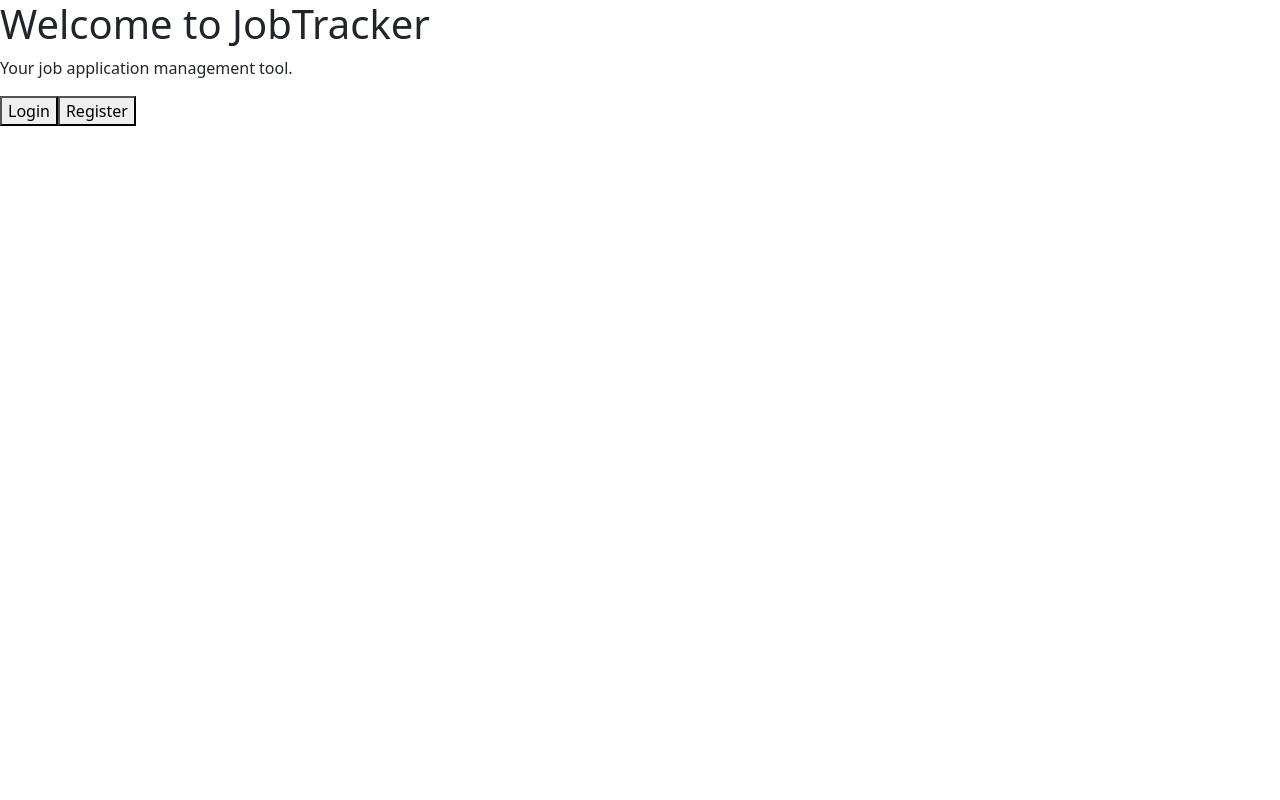
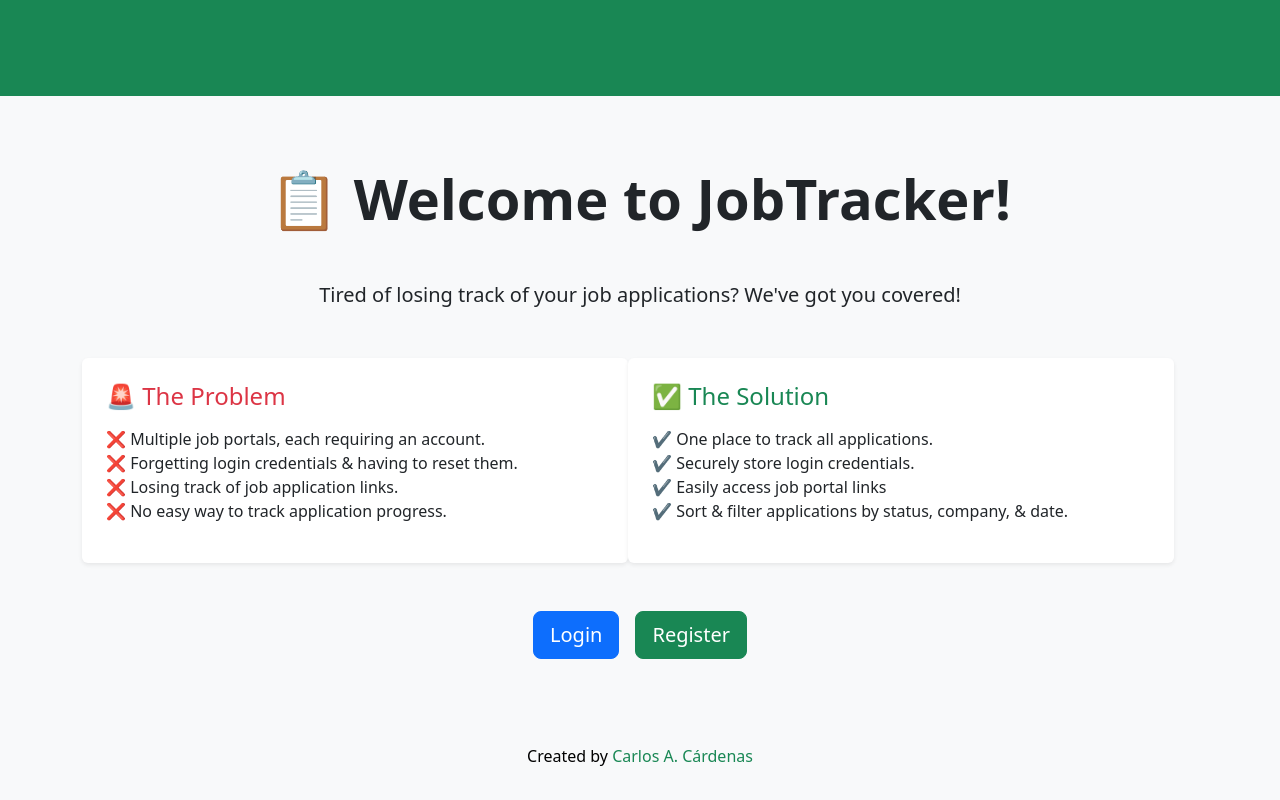
Before and after one commit to cltxvz/jobTracker, a React (Create React App) app in the folder client/: page / in a window 1280 px wide. Built offline with nearby package versions, Linux system fonts and the light colour scheme; no server answers.

Commit message:
Updated Welcome Page

```diff
--- a/client/src/App.js
+++ b/client/src/App.js
@@ -1,13 +1,63 @@
-import React from "react";
+import React, { useEffect } from "react";
 import { Link } from "react-router-dom";
+import axios from "axios";
+import "bootstrap/dist/css/bootstrap.min.css";
+import Header from "./components/WelcomeHeader";
+import Footer from "./components/Footer";
 
 function App() {
+  // Wake up backend on page load
+  useEffect(() => {
+    axios.get("https://jobtracker-backend-e1b2897187d2.herokuapp.com/api/wakeup")
+      .then(response => console.log("Backend woke up successfully!", response.data))
+      .catch(error => console.error("Error waking up backend:", error));
+  }, []);
+
   return (
-    <div>
-      <h1>Welcome to JobTracker</h1>
-      <p>Your job application management tool.</p>
-      <Link to="/login"><button>Login</button></Link>
-      <Link to="/register"><button>Register</button></Link>
+    <div className="d-flex flex-column min-vh-100">
+      <Header />
+      <div className="d-flex flex-column justify-content-center align-items-center text-center flex-grow-1 bg-light">
+        <div className="container py-5">
+
+          <h1 className="display-4 fw-bold">📋 Welcome to JobTracker!</h1>
+          <p className="lead mt-5">
+            <strong>Tired of losing track of your job applications? We've got you covered!</strong>
+          </p>
+
+          {/* Problem vs. Solution Section */}
+          <div className="row mt-5 text-start container-sm">
+            <div className="col-md-6 bg-white p-4 shadow-sm rounded">
+              <h4 className="text-danger">🚨 The Problem</h4>
+              <ul className="list-unstyled mt-3">
+                <li>❌ Multiple job portals, each requiring an account.</li>
+                <li>❌ Forgetting login credentials & having to reset them.</li>
+                <li>❌ Losing track of job application links.</li>
+                <li>❌ No easy way to track application progress.</li>
+              </ul>
+            </div>
+            <div className="col-md-6 bg-white p-4 shadow-sm rounded">
+              <h4 className="text-success">✅ The Solution</h4>
+              <ul className="list-unstyled mt-3">
+                <li>✔️ One place to track all applications.</li>
+                <li>✔️ Securely store login credentials.</li>
+                <li>✔️ Easily access job portal links</li>
+                <li>✔️ Sort & filter applications by status, company, & date.</li>
+              </ul>
+            </div>
+          </div>
+
+          {/* Call to Action Buttons */}
+          <div className="mt-5">
+            <Link to="/login">
+              <button className="btn btn-primary btn-lg mx-2">Login</button>
+            </Link>
+            <Link to="/register">
+              <button className="btn btn-success btn-lg mx-2">Register</button>
+            </Link>
+          </div>
+        </div>
+      </div>
+      <Footer />
     </div>
   );
 }
--- /dev/null
+++ b/client/src/components/WelcomeHeader.js
@@ -0,0 +1,10 @@
+import React from "react";
+import "bootstrap/dist/css/bootstrap.min.css";
+
+function Header() {
+  return (
+    <header className="text-center py-5 bg-success text-white"> </header>
+  );
+}
+
+export default Header;
--- a/client/src/pages/Login.js
+++ b/client/src/pages/Login.js
@@ -1,4 +1,4 @@
-import React, { useState, useEffect } from "react";
+import React, { useState} from "react";
 import axios from "axios";
 import { useNavigate } from "react-router-dom";
 import Header from "../components/Header";
@@ -9,13 +9,6 @@ function Login() {
   const [password, setPassword] = useState("");
   const [message, setMessage] = useState("");
   const navigate = useNavigate();
-
-  // Wake up backend when login page loads
-  useEffect(() => {
-    axios.get("https://jobtracker-backend-e1b2897187d2.herokuapp.com/api/wakeup")
-      .then(response => console.log("Backend woke up successfully!", response.data))
-      .catch(error => console.error("Error waking up backend:", error));
-  }, []);
 
   const handleLogin = async (e) => {
     e.preventDefault();
```
